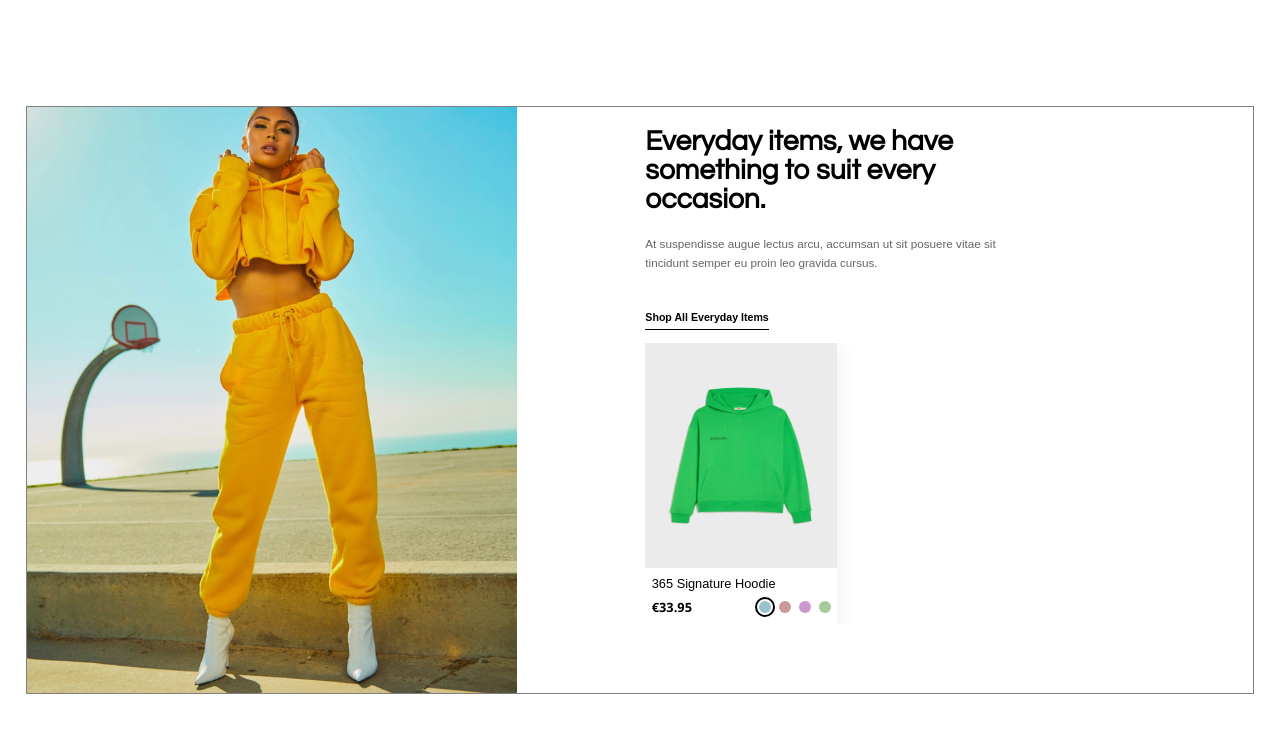
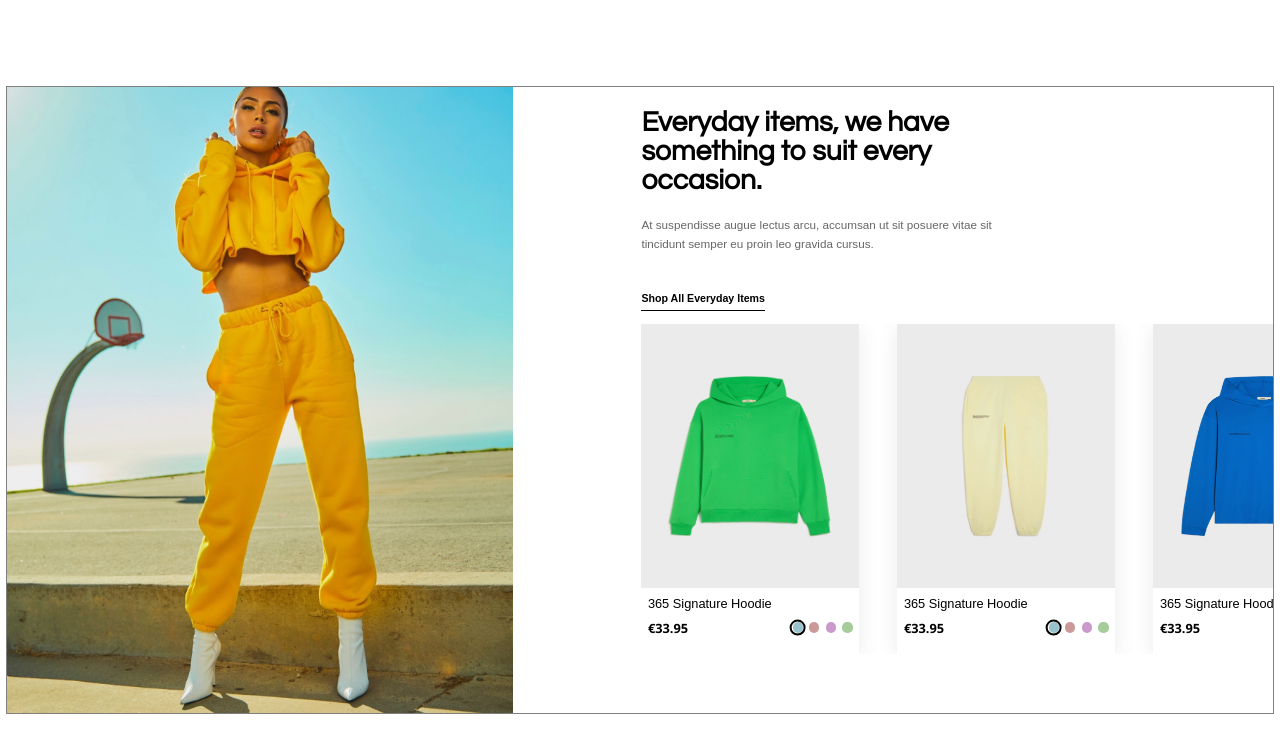
Before and after one commit to atakanhbk/DigiFist-CASE, a plain HTML site: page index.html in a window 1280 px wide. Drawn offline with Linux system fonts and the light colour scheme; a web font is replaced by a local one.

Commit message:
Product Images Replaced

```diff
--- a/index.html
+++ b/index.html
@@ -40,12 +40,58 @@
 
                     <div class="product-property">
                       <span>€33.95</span>
-                    <div class="color-selector">
-                      <div class="first color"><div class="border"></div></div>
-                      <div class="second color"></div>
-                      <div class="third color"></div>
-                      <div class="fourth color"></div>
+                      <div class="color-selector">
+                        <div class="first color">
+                          <div class="border"></div>
+                        </div>
+                        <div class="second color"></div>
+                        <div class="third color"></div>
+                        <div class="fourth color"></div>
+                      </div>
                     </div>
+                  </div>
+                </div>
+                <div class="card">
+                  <div class="product-image">
+                    <img src="images/Product-2.png" />
+                  </div>
+                  <div class="product-description">
+                    <div class="product-title">
+                      <span>365 Signature Hoodie</span>
+                    </div>
+
+                    <div class="product-property">
+                      <span>€33.95</span>
+                      <div class="color-selector">
+                        <div class="first color">
+                          <div class="border"></div>
+                        </div>
+                        <div class="second color"></div>
+                        <div class="third color"></div>
+                        <div class="fourth color"></div>
+                      </div>
+                    </div>
+                  </div>
+                </div>
+                <div class="card">
+                  <div class="product-image">
+                    <img src="images/Product-3.png" />
+                  </div>
+                  <div class="product-description">
+                    <div class="product-title">
+                      <span>365 Signature Hoodie</span>
+                    </div>
+
+                    <div class="product-property">
+                      <span>€33.95</span>
+                      <div class="color-selector">
+                        <div class="first color">
+                          <div class="border"></div>
+                        </div>
+                        <div class="second color"></div>
+                        <div class="third color"></div>
+                        <div class="fourth color"></div>
+                      </div>
                     </div>
                   </div>
                 </div>
--- a/style.css
+++ b/style.css
@@ -12,7 +12,7 @@ body {
   top: 50%;
   transform: translate(-50%, -50%);
   aspect-ratio: 2;
-  padding: 2vw;
+  padding: 0.5vw;
   box-sizing: border-box;
 }
 
@@ -77,7 +77,7 @@ body {
 }
 
 .shopping-part {
-  height: 50%;
+  height: 55%;
 }
 
 *,
@@ -125,7 +125,7 @@ h1 {
 .card {
   overflow: hidden;
   box-shadow: 0px 5px 20px 0px rgba(69, 67, 96, 0.1);
-  width: 15vw;
+  width: 17vw;
   height: auto;
   pointer-events: none;
   cursor: none;
@@ -178,8 +178,8 @@ h1 {
 }
 
 .border {
-  width: 15px;
-  height: 15px;
+  width: 1vw;
+  height: 1vw;
   border-radius: 50%;
   border: 2px solid black;
   box-sizing: border-box;
@@ -187,7 +187,7 @@ h1 {
   top: 50%;
   transform: translate(-50%,-50%);
   position: absolute;
-  padding: 8px;
+  padding: 0.5vw;
 }
 
 .product-colors > button {
@@ -199,13 +199,13 @@ h1 {
 
 .color-selector {
   display: flex;
-  gap: 0.5rem;
+  gap: 0.5vw;
 
 }
 
 .color {
-  width: 12px;
-  height: 12px;
+  width: 0.8vw;
+  height: 0.8vw;
   border-radius: 50%;
   position: relative;
 }
```
Also changed, not shown: images/Product-2.png (added), images/Product-3.png (added).
